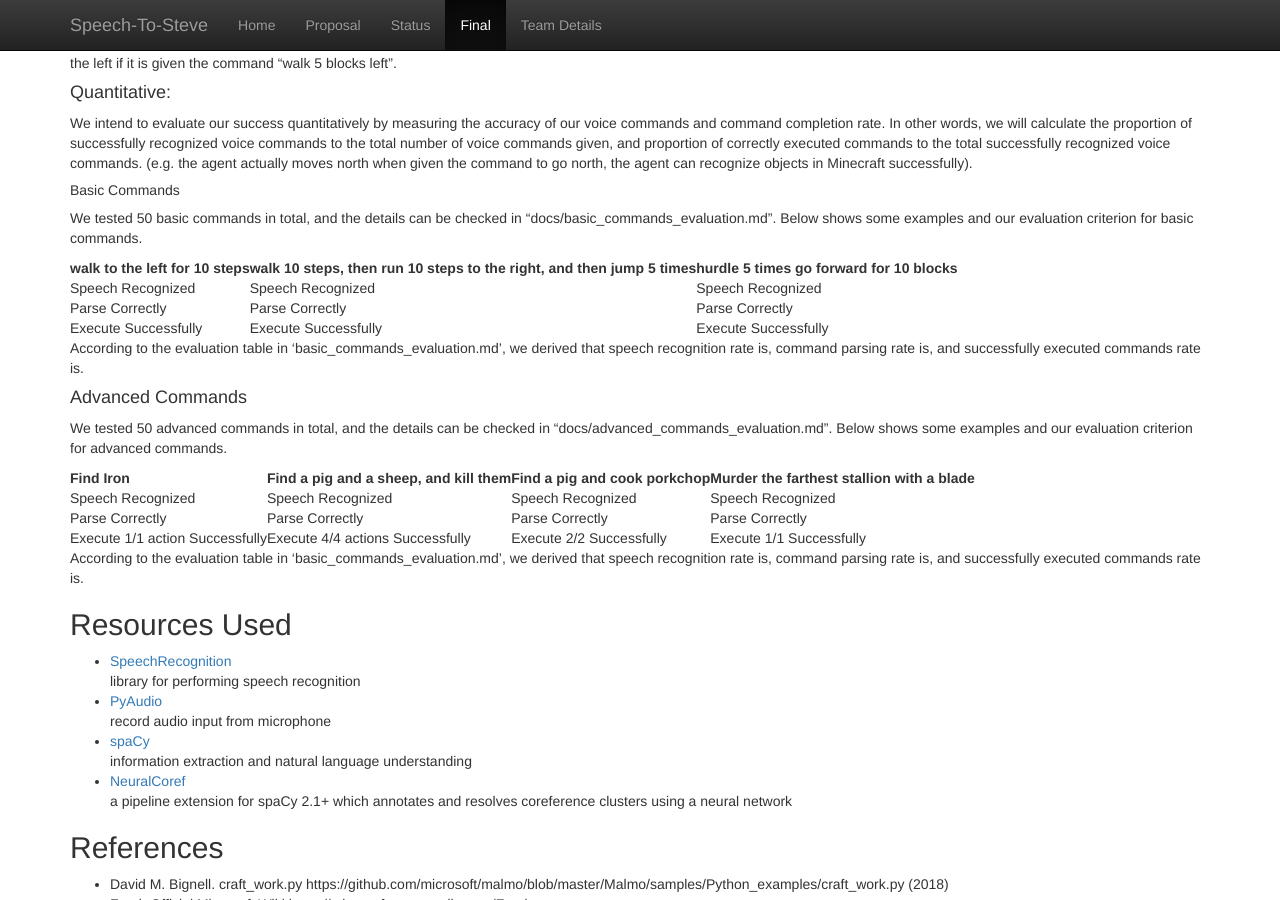
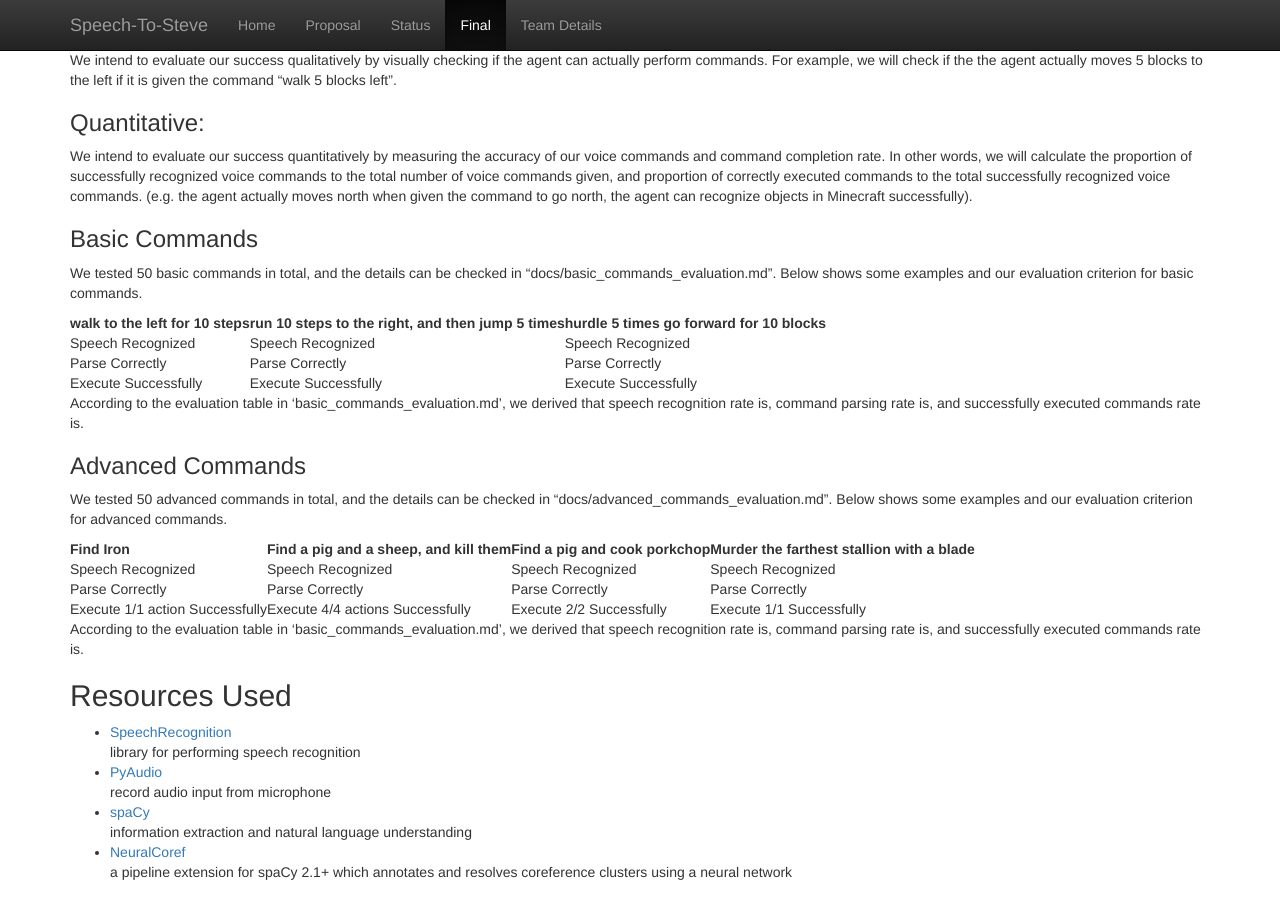
Before and after one commit to geeeeeeeeew/CS-175-Team-Direction-, a Jekyll site: the page built from docs/final.md, in a window 1280 px wide and 900 px high, scrolled down 1138 px. Built offline with Jekyll 4.4.1, drawn with Linux system fonts in a browser that asks for light colours.

Commit message:
Update final.md

```diff
--- a/docs/final.md
+++ b/docs/final.md
@@ -32,16 +32,16 @@ The main idea of our project is using Python to implement a way for the user to
 ## Evaluation
 We will evaluate the success of our project based on the complexity of the commands we can implement accurately and how well the agent performs tasks. There are different tiers of difficulty for commands: “Find a sheep” is much easier to implement than “Find a sheep and kill it with diamond sword, then cook it”. We are aiming to implement commands that are pretty complex and interact with the environment (e.g. “break a coal block”), with a moonshot case being extremely complex commands that need contextual understanding (e.g. “enter the third house on the right”).
 
-#### Qualitative:
+### Qualitative:
 We intend to evaluate our success qualitatively by visually checking if the agent can actually perform commands. For example, we will check if the the agent actually moves 5 blocks to the left if it is given the command “walk 5 blocks left".
 
-#### Quantitative:
+### Quantitative:
 We intend to evaluate our success quantitatively by measuring the accuracy of our voice commands and command completion rate. In other words, we will calculate the proportion of successfully recognized voice commands to the total number of voice commands given, and proportion of correctly executed commands to the total successfully recognized voice commands. (e.g. the agent actually moves north when given the command to go north, the agent can recognize objects in Minecraft successfully).
 
-#####  Basic Commands
+###  Basic Commands
 We tested 50 basic commands in total, and the details can be checked in "docs/basic_commands_evaluation.md". Below shows some examples and our evaluation criterion for basic commands.
 
-| walk to the left for 10 steps| walk 10 steps, then run 10 steps to the right, and then jump 5 times|hurdle 5 times go forward for 10 blocks|
+| walk to the left for 10 steps|run 10 steps to the right, and then jump 5 times|hurdle 5 times go forward for 10 blocks|
 | -------------   | ------------- | ------------- |
 |Speech Recognized | Speech Recognized|Speech Recognized|
 |Parse Correctly| Parse Correctly|Parse Correctly|
@@ -49,7 +49,7 @@ We tested 50 basic commands in total, and the details can be checked in "docs/ba
 
 According to the evaluation table in 'basic_commands_evaluation.md', we derived that speech recognition rate is, command parsing rate is, and successfully executed commands rate is.
 
-####  Advanced Commands
+###  Advanced Commands
 We tested 50 advanced commands in total, and the details can be checked in "docs/advanced_commands_evaluation.md". Below shows some examples and our evaluation criterion for advanced commands.
 
 | Find Iron| Find a pig and a sheep, and kill them |Find a pig and cook porkchop| Murder the farthest stallion with a blade |
```
